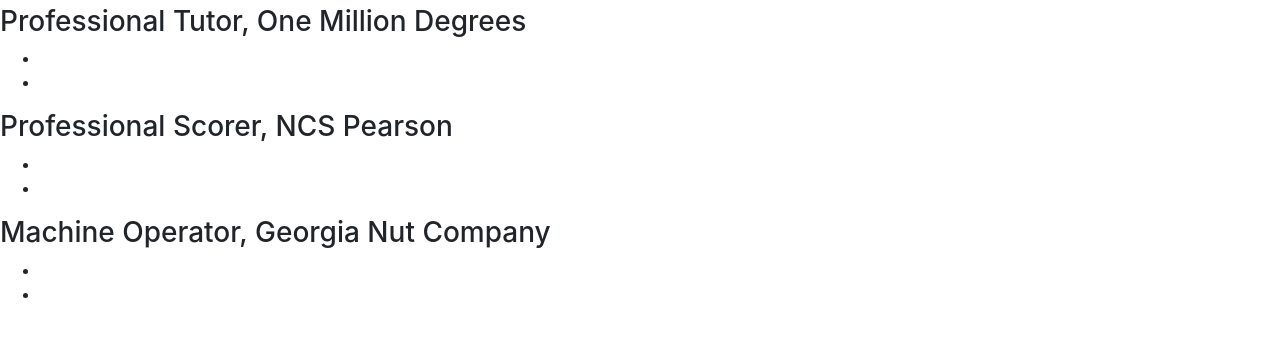
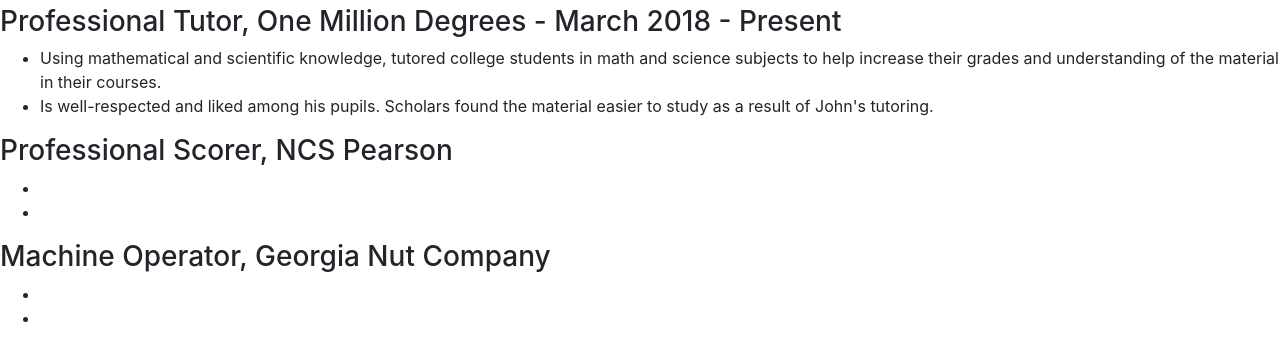
Before and after one commit to johnenverga/johnenverga.github.io, a website: page resume.html in a window 1280 px wide. Shown: the part 568-914 px from the top of the page. Before the commit the page ends 890 px from the top, so only its background shows below. Drawn offline with nearby package versions, Linux system fonts and the light colour scheme.

Commit message:
Dec. 19, 2019 commit 2

```diff
--- a/resume.html
+++ b/resume.html
@@ -81,10 +81,14 @@
 </section>
 <section>
 <h2>Professional Experience</h2>
-<h3>Professional Tutor, One Million Degrees</h3>
+<h3>Professional Tutor, One Million Degrees - March 2018 - Present</h3>
 <ul>
-    <li></li>
-    <li></li>
+    <li>Using mathematical and scientific knowledge, tutored college students in
+      math and science subjects to help increase their grades and understanding of
+       the material in their courses.</li>
+    <li>Is well-respected and liked among his pupils. Scholars found the material easier to study
+      as a result of John's tutoring.
+    </li>
 </ul>
 
 <h3>Professional Scorer, NCS Pearson</h3>
```
